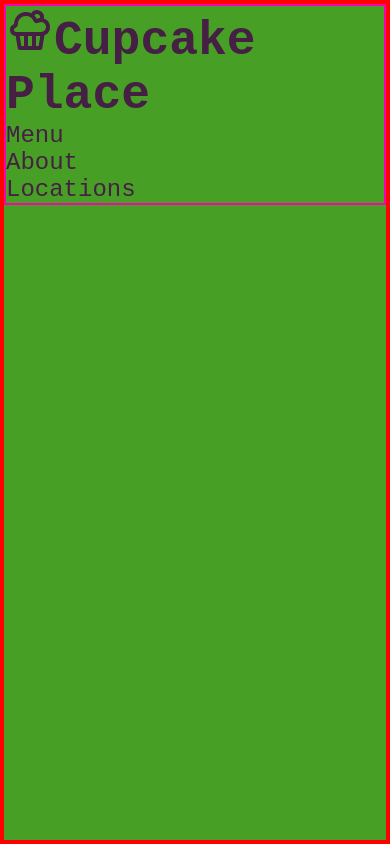
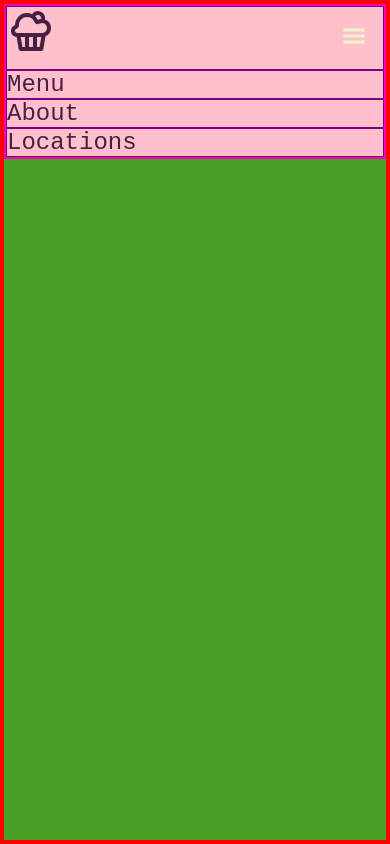
Before and after one commit to anderson-ca/verbose-bassoon, a Next.js app: page / in a window 390 px wide. Built offline with nearby package versions, Linux system fonts and the light colour scheme.

Commit message:
add basic mobile menu

```diff
--- a/components/Navbar.jsx
+++ b/components/Navbar.jsx
@@ -1,19 +1,27 @@
+import { useState, useEffect } from 'react';
 import styles from '../styles/Navbar.module.css';
 import { RiCake3Line } from 'react-icons/ri';
+import { FaTimes } from 'react-icons/fa';
+import { GiHamburgerMenu } from 'react-icons/gi';
 import Link from 'next/link';
 
 const Navbar = () => {
+
+    const [click, setClick] = useState(false);
+
+    const handleClick = () => setClick(!click);
+
     return (
         <div className={`${styles.nav}`}>
-            <ul className={`${styles.ul}`}>
-                <li className={`${styles.li} nav-logo`}>
+            <ul className={click ? styles.ul : `${styles.ul} ${styles.active}`}>
+                <li className={`${styles.li}`}>
                     <h1>
-                        <Link href='' passHref>
+                        <Link href='/' passHref>
                             <a>
                                 <span>
                                     <RiCake3Line />
                                 </span>
-                                <span>
+                                <span className={`${styles.title}`}>
                                     Cupcake Place
                                 </span>
                             </a>
@@ -21,27 +29,32 @@ const Navbar = () => {
                     </h1>
                 </li>
                 <li className={`${styles.li}`}>
-                    <Link href='' passHref>
+                    <Link href='/' passHref>
                         <a>
                             Menu
                         </a>
                     </Link>
                 </li>
                 <li className={`${styles.li}`}>
-                    <Link href='' passHref>
+                    <Link href='/' passHref>
                         <a>
                             About
                         </a>
                     </Link>
                 </li>
                 <li className={`${styles.li}`}>
-                    <Link href='' passHref>
+                    <Link href='/' passHref>
                         <a>
                             Locations
                         </a>
                     </Link>
                 </li>
             </ul>
+            <div className={`${styles.mobileIcon}`} onClick={handleClick}>
+                {
+                    click ? <FaTimes /> : <GiHamburgerMenu />
+                }
+            </div>
         </div>
     );
 };
--- a/styles/Navbar.module.css
+++ b/styles/Navbar.module.css
@@ -1,7 +1,67 @@
 @media screen and (max-width: 560px) {
     .nav {
         border: solid 2px rgb(247, 2, 173);
+        display: flex;
+        flex-flow: column wrap;
+        align-items: space-between;
+        width: 100%;
     }
+    .li {
+        border: solid 1px purple;
+    }
+    .ul {
+        display: none;
+    }
+    .mobileIcon {
+        margin: 1.5rem;
+        position: absolute;
+        top: 0;
+        right: 0;
+        display: block;
+    }
+    .title {
+        display: none;
+    }
+    .active {
+        background-color: pink;
+        display: block;
+    }
+    /* .nav {
+        border: solid 2px rgb(247, 2, 173);
+        display: flex;
+        flex-direction: column;
+        width: 100%;
+        height: 90vh;
+        position: absolute;
+        top: 80px;
+        left: -100%;
+        opacity: 1;
+        transition: all 0.5s ease;
+    }
+    .ul {
+        display: flex;
+        flex-flow: column;
+        width: 100%;
+        height: 90vh;
+        position: absolute;
+        left: -100%;
+        top: 80px;
+        overflow: hidden;
+        transition: all 0.5s ease;
+    }
+    .li {
+        border: solid 1px purple;
+    }
+    .mobileIcon {
+        background-color: aqua;
+        display: block;
+        position: absolute;
+        top: 0;
+        right: 0;
+        transform: translate(-100%, 60%);
+        font-size: 1.8rem;
+        cursor: pointer;
+    } */
 }
 
 @media screen and (min-width: 561px) and (max-width: 860px) {
@@ -21,6 +81,9 @@
     }
     .li:first-child {
         flex-basis: 100%;
+    }
+    .mobileIcon {
+        display: none;
     }
 }
 
@@ -45,4 +108,7 @@
         border: solid 1px rgb(241, 8, 241);
         flex-basis: 60%;
     }
+    .mobileIcon {
+        display: none;
+    }
 }
```
